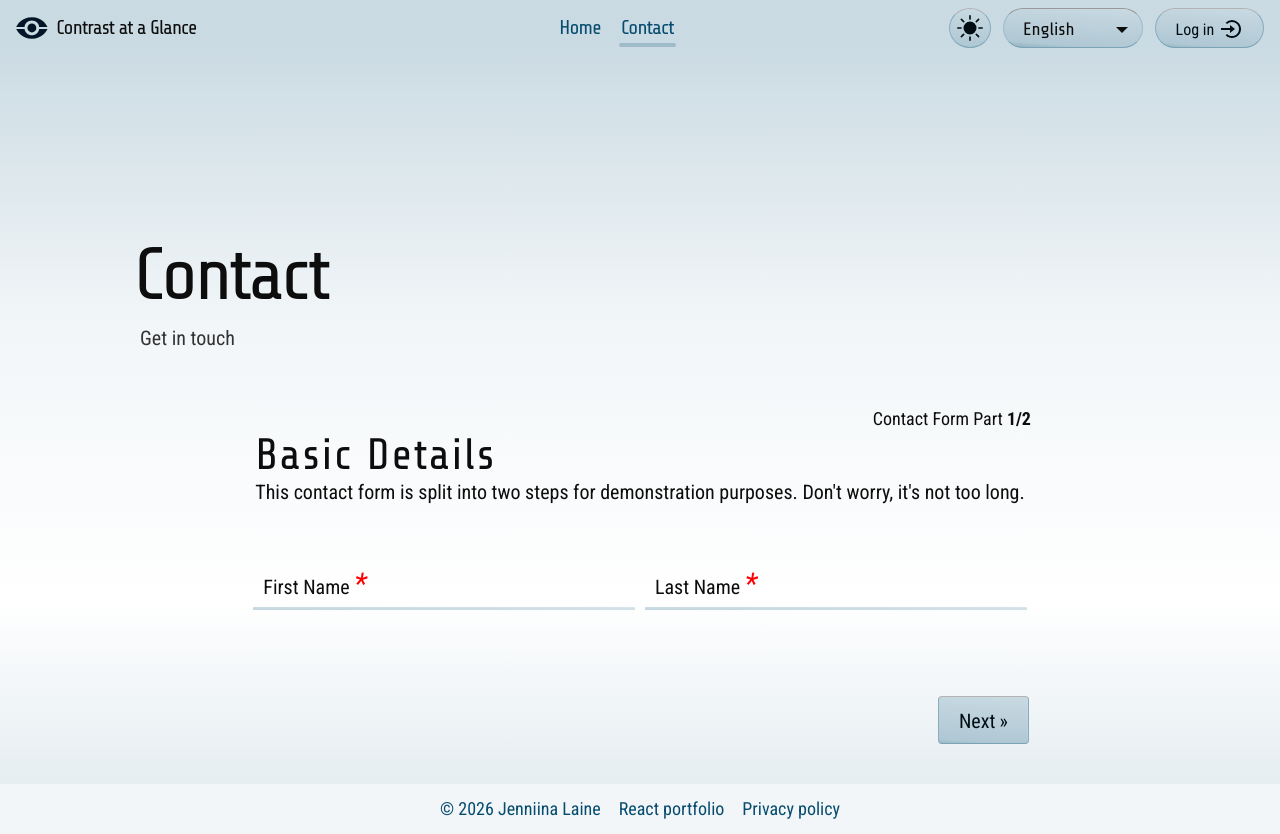
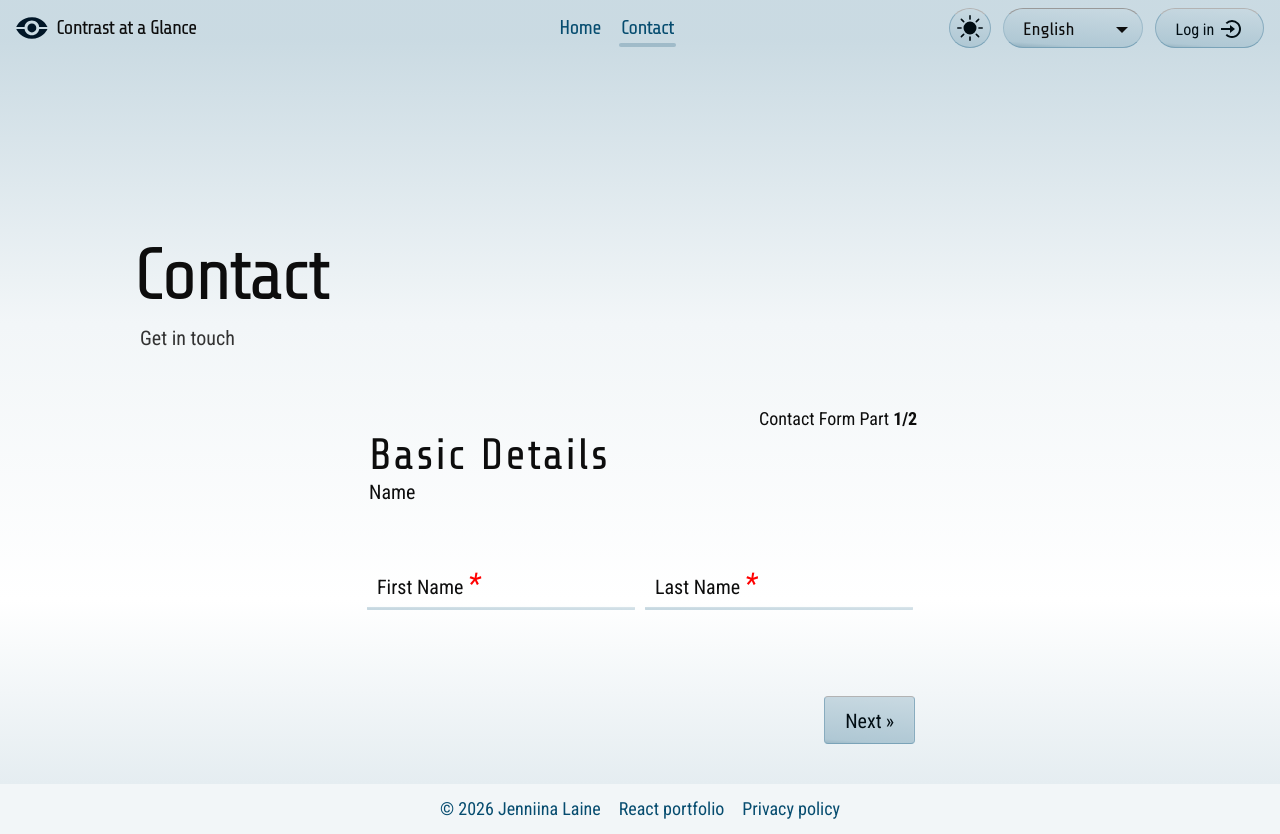
Before and after one commit to jenniina/color-accessibility-checker, a React (Vite) app in the folder frontend/: page /contact in a window 1280 px wide. Built offline with nearby package versions, Linux system fonts and the light colour scheme.

Commit message:
remove unnecessary explanation

```diff
--- a/frontend/src/components/FormMulti/components/InitialForm.tsx
+++ b/frontend/src/components/FormMulti/components/InitialForm.tsx
@@ -18,10 +18,7 @@ export default function InitialForm({
   const { t } = useLanguageContext()
 
   return (
-    <FormWrapper
-      title={t('BasicDetails')}
-      description={t('ThisContactFormIsSplitIntoTwoSteps')}
-    >
+    <FormWrapper title={t('BasicDetails')} description={t('Name')}>
       <div className="input-wrap">
         <label>
           <input
```
